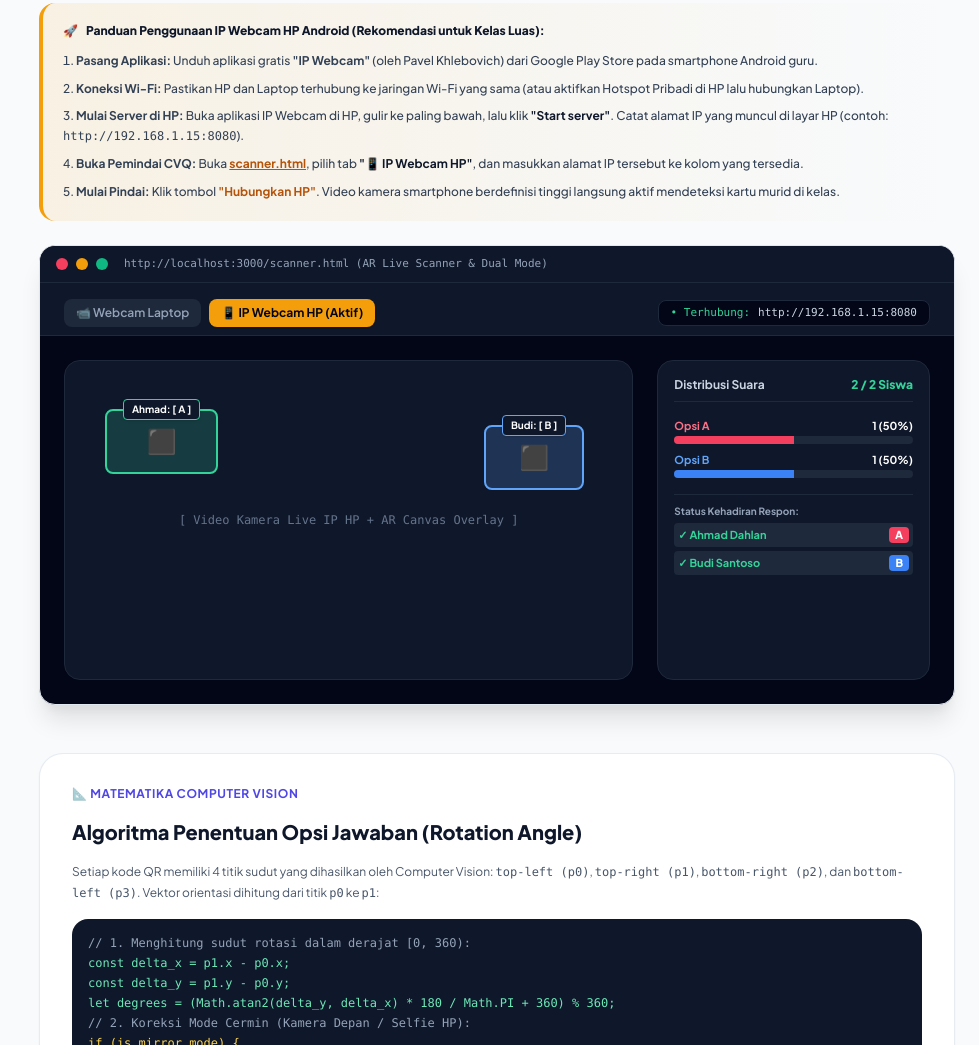
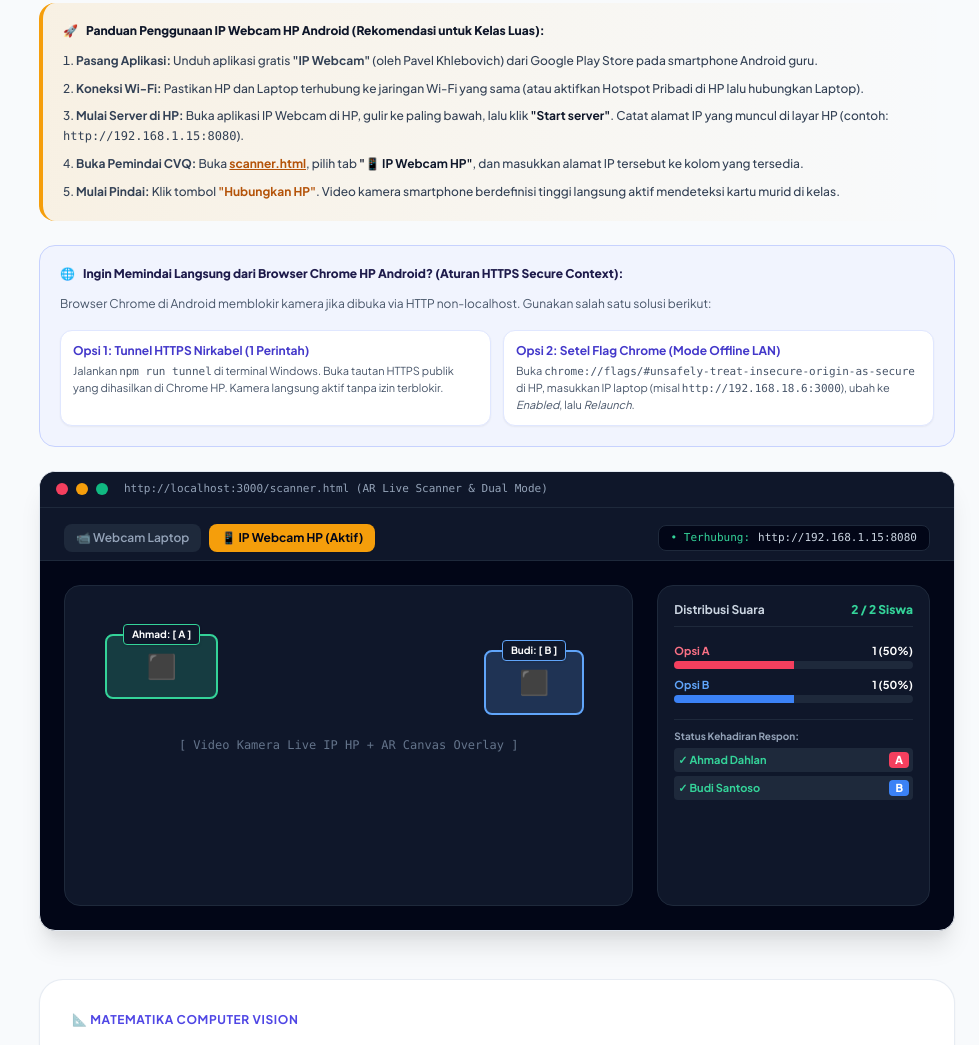
Before and after one commit to HaninSM/Classroom-Vision-Quiz-, a website: page public/dokumentasi.html in a window 1280 px wide. Shown: the part 3858-4903 px from the top of the page, without its empty margins (301-1280 px from the left). Drawn offline with nearby package versions, Linux system fonts and the light colour scheme.

Commit message:
docs(readme): add wireless HTTPS tunnel setup guide and npm run tunnel script

```diff
--- a/package.json
+++ b/package.json
@@ -5,7 +5,8 @@
   "main": "server.js",
   "scripts": {
     "start": "node server.js",
-    "dev": "node --watch server.js"
+    "dev": "node --watch server.js",
+    "tunnel": "npx localtunnel --port 3000"
   },
   "keywords": [
     "quiz",
--- a/public/dokumentasi.html
+++ b/public/dokumentasi.html
@@ -563,6 +563,27 @@
                     </ol>
                 </div>
 
+                <!-- HTTPS Wireless Tunnel & Chrome Flags Box for Mobile Scanning -->
+                <div class="p-5 bg-indigo-50/70 border border-indigo-200 rounded-2xl space-y-3 text-xs">
+                    <h4 class="font-black text-indigo-950 flex items-center gap-2">
+                        <span>🌐</span>
+                        <span>Ingin Memindai Langsung dari Browser Chrome HP Android? (Aturan HTTPS Secure Context):</span>
+                    </h4>
+                    <p class="text-slate-600 leading-relaxed">
+                        Browser Chrome di Android memblokir kamera jika dibuka via HTTP non-localhost. Gunakan salah satu solusi berikut:
+                    </p>
+                    <div class="grid grid-cols-1 md:grid-cols-2 gap-3 pt-1">
+                        <div class="p-3 bg-white rounded-xl border border-indigo-100 shadow-sm space-y-1">
+                            <span class="font-bold text-indigo-700">Opsi 1: Tunnel HTTPS Nirkabel (1 Perintah)</span>
+                            <p class="text-[11px] text-slate-600">Jalankan <code>npm run tunnel</code> di terminal Windows. Buka tautan HTTPS publik yang dihasilkan di Chrome HP. Kamera langsung aktif tanpa izin terblokir.</p>
+                        </div>
+                        <div class="p-3 bg-white rounded-xl border border-indigo-100 shadow-sm space-y-1">
+                            <span class="font-bold text-indigo-700">Opsi 2: Setel Flag Chrome (Mode Offline LAN)</span>
+                            <p class="text-[11px] text-slate-600">Buka <code>chrome://flags/#unsafely-treat-insecure-origin-as-secure</code> di HP, masukkan IP laptop (misal <code>http://192.168.18.6:3000</code>), ubah ke <em>Enabled</em>, lalu <em>Relaunch</em>.</p>
+                        </div>
+                    </div>
+                </div>
+
                 <!-- Visual Mockup Pemindai Kamera with Dual Mode -->
                 <div class="browser-mockup bg-slate-950 text-white">
                     <div class="browser-header bg-slate-900 border-slate-800 text-white">
```
Also changed, not shown: README.md.
